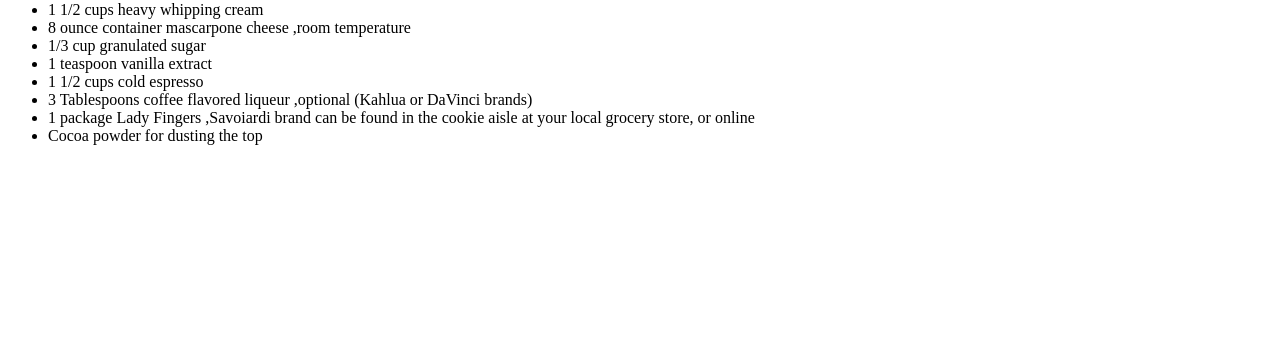
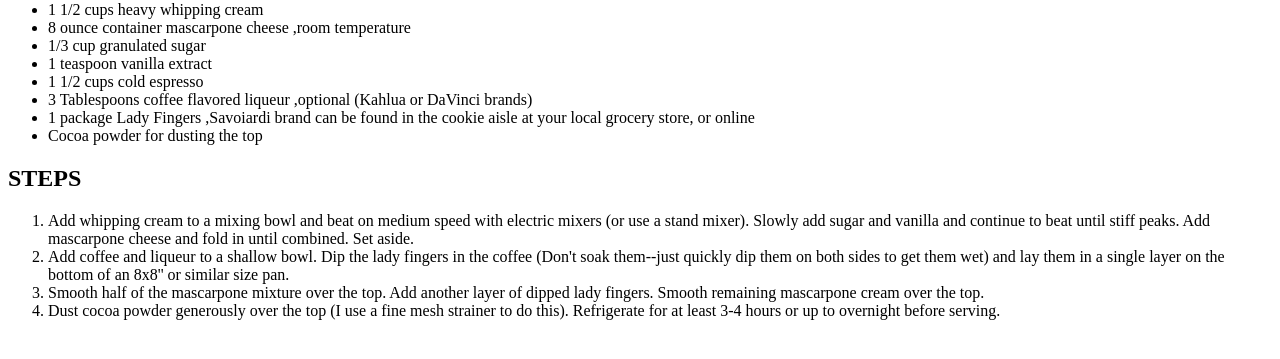
Before and after one commit to sanangelito/odin-recipes, a plain HTML site: page recipes/tiramisu.html in a window 1280 px wide. Shown: the part 391-750 px from the top of the page. Drawn offline with Linux system fonts and the light colour scheme.

Commit message:
added steps

```diff
--- a/recipes/tiramisu.html
+++ b/recipes/tiramisu.html
@@ -22,6 +22,16 @@
 <li>1 package Lady Fingers ,Savoiardi brand can be found in the cookie aisle at your local grocery store, or online</li>
 <li>Cocoa powder for dusting the top</li>
 </ul>
+</body>
+
+<body>
+    <h2>STEPS</h2>
+<ol>
+<li>Add whipping cream to a mixing bowl and beat on medium speed with electric mixers (or use a stand mixer). Slowly add sugar and vanilla and continue to beat until stiff peaks. Add mascarpone cheese and fold in until combined. Set aside.</li>
+<li>Add coffee and liqueur to a shallow bowl. Dip the lady fingers in the coffee (Don't soak them--just quickly dip them on both sides to get them wet) and lay them in a single layer on the bottom of an 8x8'' or similar size pan.</li>
+<li>Smooth half of the mascarpone mixture over the top. Add another layer of dipped lady fingers. Smooth remaining mascarpone cream over the top.</li>
+<li>Dust cocoa powder generously over the top (I use a fine mesh strainer to do this). Refrigerate for at least 3-4 hours or up to overnight before serving.</li>
+</ol>
 
 
 </body>
```
